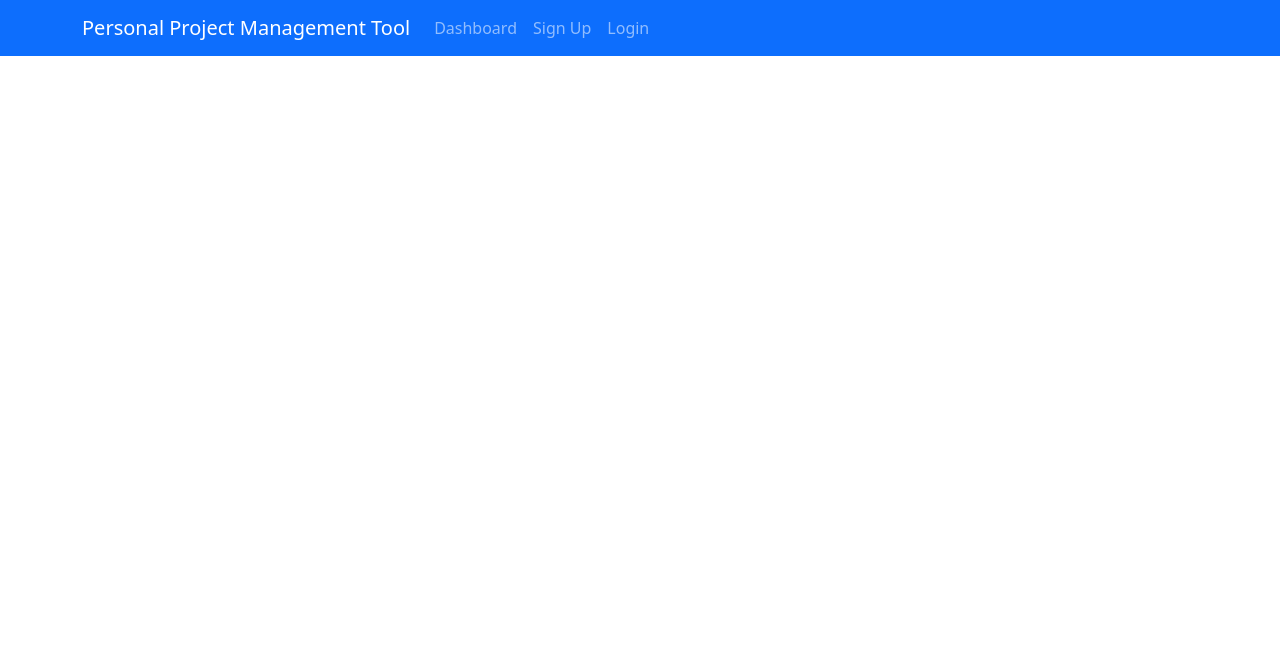
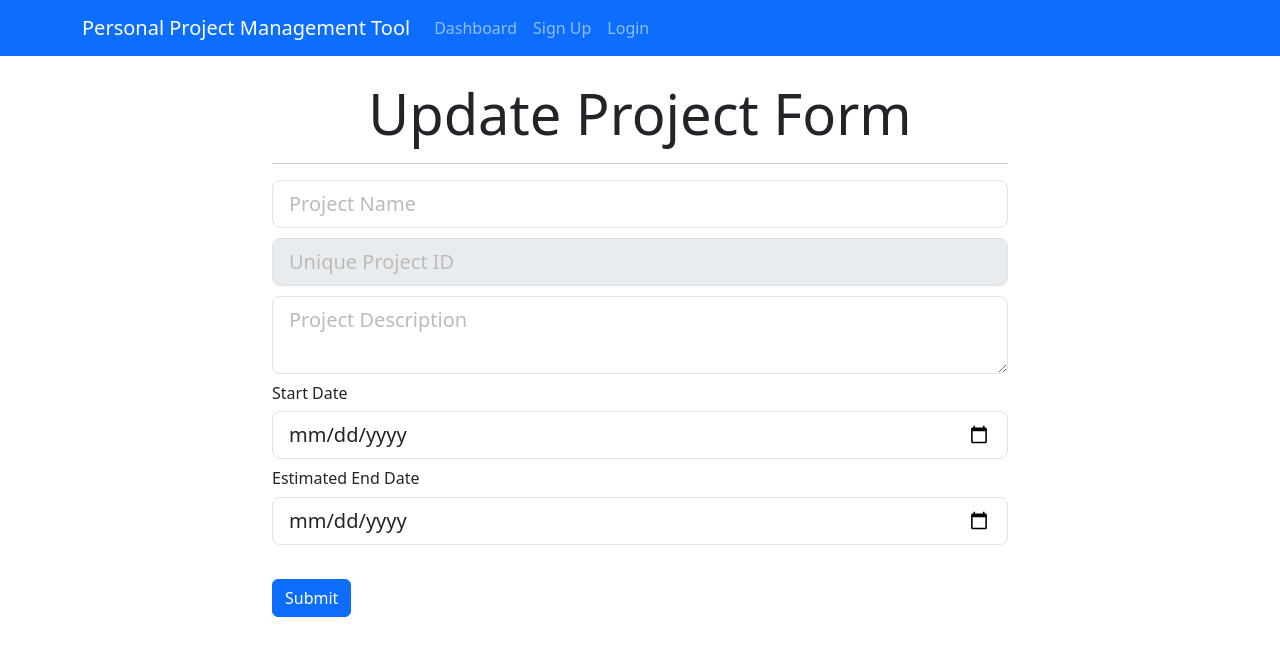
Before and after one commit to natalia-sepka/PPMTool, a React (Create React App) app in the folder ppmtool-react-client/: page /updateProject/1 in a window 1280 px wide. Shown: the top 656 px of the page. Built offline with nearby package versions, Linux system fonts and the light colour scheme.

Commit message:
Update Project form and route

```diff
--- a/ppmtool-react-client/src/App.js
+++ b/ppmtool-react-client/src/App.js
@@ -7,6 +7,7 @@
 import AddProject from "./components/Project/AddProject";
 import { Provider } from "react-redux";
 import store from "./store";
+import UpdateProject from "./components/Project/UpdateProject";
 
 class App extends Component {
   render() {
@@ -17,6 +18,7 @@
             <Header />
             <Route exact path="/dashboard" component={ props => <Dashboard {...props} />} />
             <Route exact path="/addProject" component={ props => <AddProject {...props} /> } />
+            <Route exact path="/updateProject/:id" component={ props => <UpdateProject {...props} /> } />
           </div>
         </Router>
       </Provider>
--- a/ppmtool-react-client/src/components/Project/ProjectItem.js
+++ b/ppmtool-react-client/src/components/Project/ProjectItem.js
@@ -1,4 +1,5 @@
 import React, { Component } from 'react';
+import { Link } from "react-router-dom";
 
 class ProjectItem extends Component {
   render() {
@@ -21,11 +22,11 @@
                                 <i className="fa fa-flag-checkered pr-1"> Project Board </i>
                             </li>
                         </a>
-                        <a href="#">
+                        <Link to={`/updateProject/${project.projectIdentifier}`}>
                             <li className="list-group-item update">
                                 <i className="fa fa-edit pr-1"> Update Project Info</i>
                             </li>
-                        </a>
+                        </Link>
                         <a href="">
                             <li className="list-group-item delete">
                                 <i className="fa fa-minus-circle pr-1"> Delete Project</i>
--- /dev/null
+++ b/ppmtool-react-client/src/components/Project/UpdateProject.js
@@ -0,0 +1,40 @@
+import React, { Component } from 'react';
+
+export default class UpdateProject extends Component {
+  render() {
+    return (
+        <div className="register">
+        <div className="container">
+            <div className="row">
+                <div className="col-md-8 m-auto">
+                    <h5 className="display-4 text-center">Update Project Form</h5>
+                    <hr />
+                    <form>
+                        <div className="form-group">
+                            <input type="text" className="form-control form-control-lg " placeholder="Project Name" />
+                        </div>
+                        <div className="form-group">
+                            <input type="text" className="form-control form-control-lg" placeholder="Unique Project ID"
+                                disabled />
+                        </div>
+                        <div className="form-group">
+                            <textarea className="form-control form-control-lg" placeholder="Project Description"></textarea>
+                        </div>
+                        <h6>Start Date</h6>
+                        <div className="form-group">
+                            <input type="date" className="form-control form-control-lg" name="start_date" />
+                        </div>
+                        <h6>Estimated End Date</h6>
+                        <div className="form-group">
+                            <input type="date" className="form-control form-control-lg" name="end_date" />
+                        </div>
+
+                        <input type="submit" className="btn btn-primary btn-block mt-4" />
+                    </form>
+                </div>
+            </div>
+        </div>
+    </div>
+    )
+  }
+}
```
